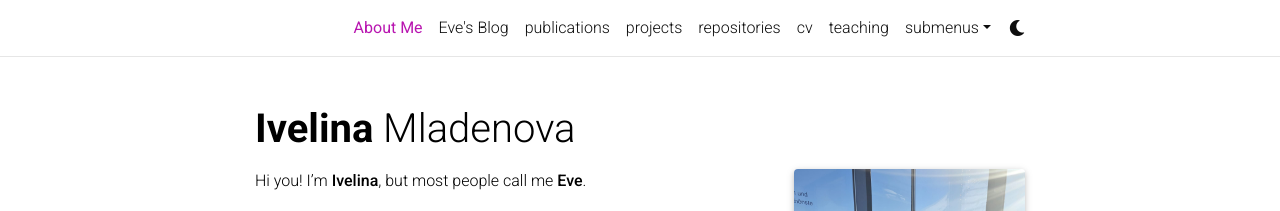
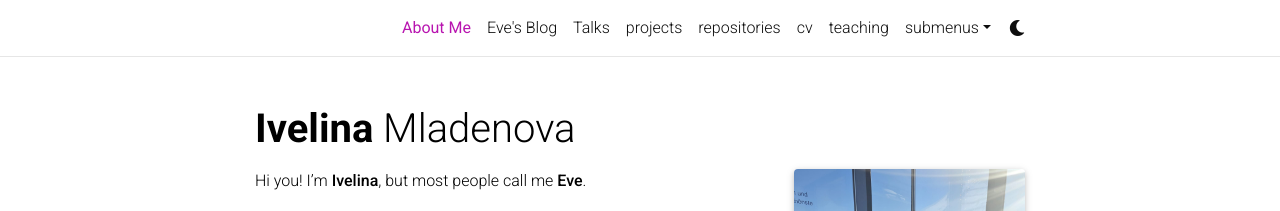
Before and after one commit to Ivelina0/Ivelina0.github.io, a Jekyll site: the page built from _pages/about.md, in a window 1280 px wide. Shown: the top 211 px of the page. Built offline with Jekyll 4.4.1, drawn with Linux system fonts in a browser that asks for light colours; full-size pictures stand in for the smaller copies a plugin makes; comment, search, counter and statistics services are not loaded; a style sheet for code colours, icons or effects is not loaded.

Commit message:
Update publications.md

```diff
--- a/_pages/publications.md
+++ b/_pages/publications.md
@@ -1,7 +1,7 @@
 ---
 layout: page
-permalink: /publications/
-title: publications
+permalink: /talks/
+title: Talks
 description: publications by categories in reversed chronological order. generated by jekyll-scholar.
 years: [1967, 1956, 1950, 1935, 1905]
 nav: true
```
